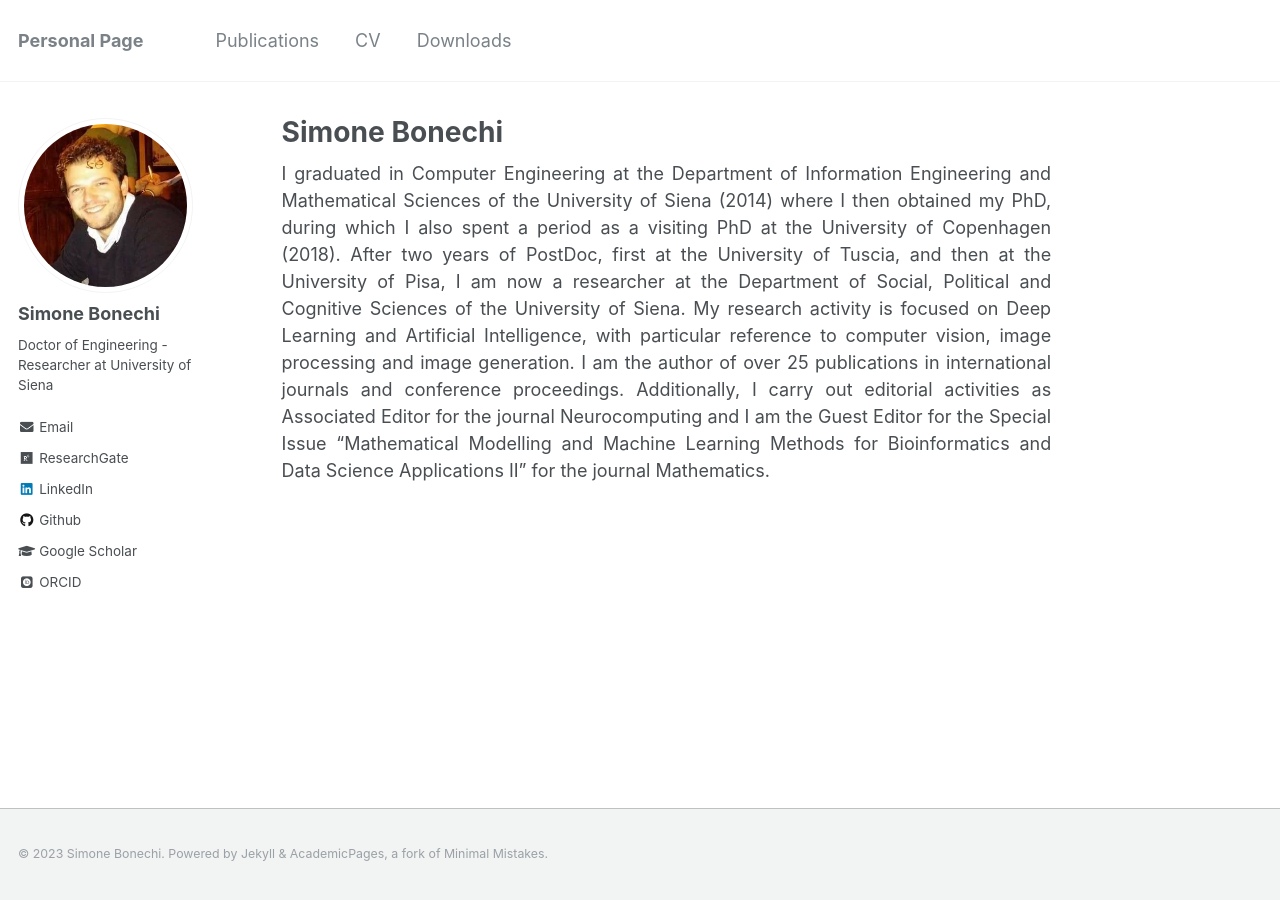
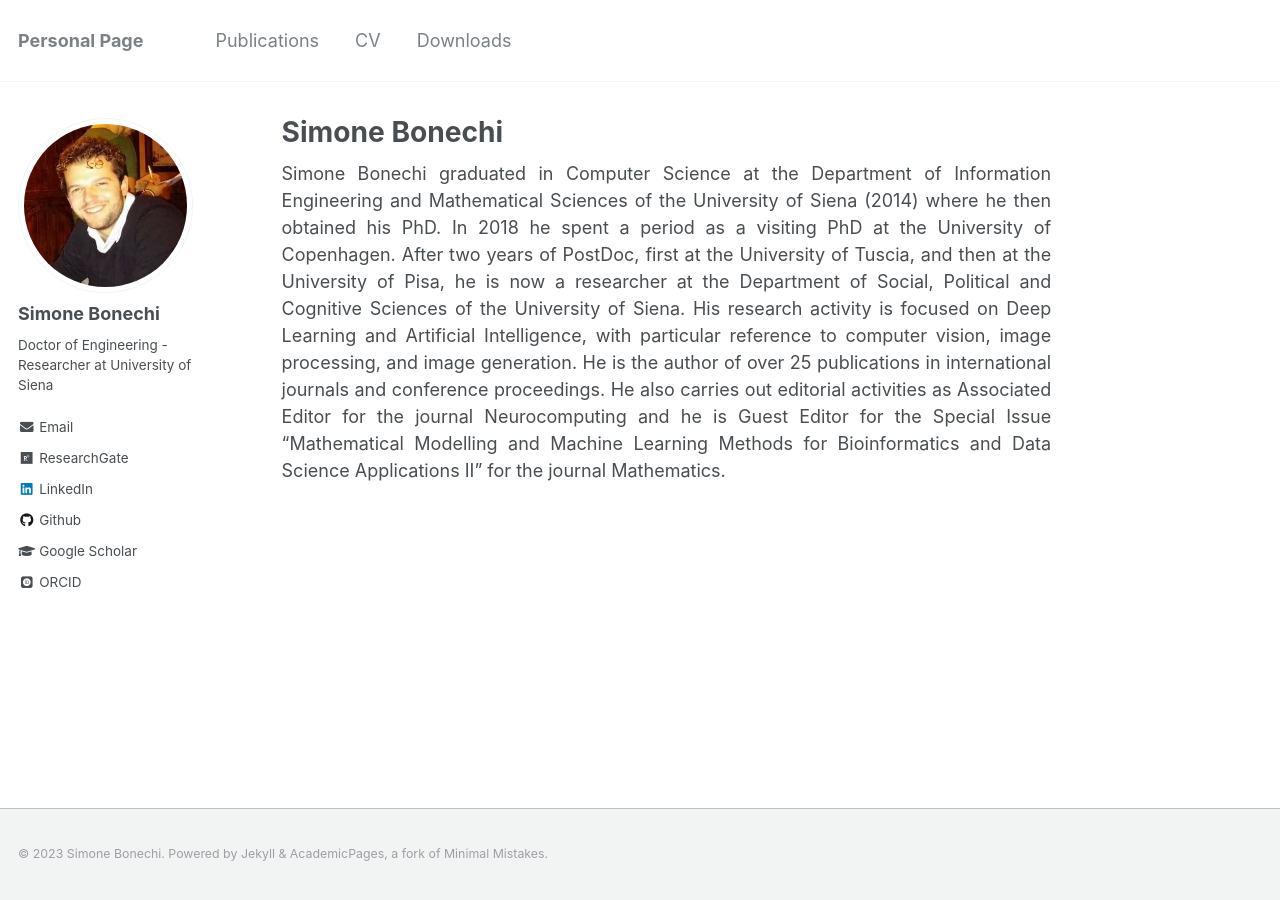
Before and after one commit to SimoneBonechi/SimoneBonechi.github.io, a Jekyll site: the page built from _pages/about.md, in a window 1280 px wide. Built offline with Jekyll 4.4.1, drawn with Linux system fonts in a browser that asks for light colours; some web fonts are replaced.

Commit message:
fix about me

```diff
--- a/_pages/about.md
+++ b/_pages/about.md
@@ -8,7 +8,5 @@ redirect_from:
   - /about.html
 ---
 
-I graduated in Computer Engineering at the Department of Information Engineering and Mathematical Sciences of the University of Siena (2014) where I then obtained my PhD, during which I also spent a period as a visiting PhD at the University of Copenhagen (2018).
-After two years of PostDoc, first at the University of Tuscia, and then at the University of Pisa, I am now a researcher at the Department of Social, Political and Cognitive Sciences of the University of Siena. My research activity is focused on Deep Learning and Artificial Intelligence, with particular reference to computer vision, image
-processing and image generation. I am the author of over 25 publications in international journals and conference proceedings. Additionally, I carry out editorial activities as Associated Editor for the journal Neurocomputing and I am the Guest Editor for the Special Issue “Mathematical Modelling and Machine Learning Methods for Bioinformatics and Data Science Applications II” for the journal Mathematics.
+Simone Bonechi graduated in Computer Science at the Department of Information Engineering and Mathematical Sciences of the University of Siena (2014) where he then obtained his PhD. In 2018 he spent a period as a visiting PhD at the University of Copenhagen. After two years of PostDoc, first at the University of Tuscia, and then at the University of Pisa, he is now a researcher at the Department of Social, Political and Cognitive Sciences of the University of Siena. His research activity is focused on Deep Learning and Artificial Intelligence, with particular reference to computer vision, image processing, and image generation. He is the author of over 25 publications in international journals and conference proceedings. He also carries out editorial activities as Associated Editor for the journal Neurocomputing and he is Guest Editor for the Special Issue “Mathematical Modelling and Machine Learning Methods for Bioinformatics and Data Science Applications II” for the journal Mathematics.
 {: style="text-align: justify"}
```
